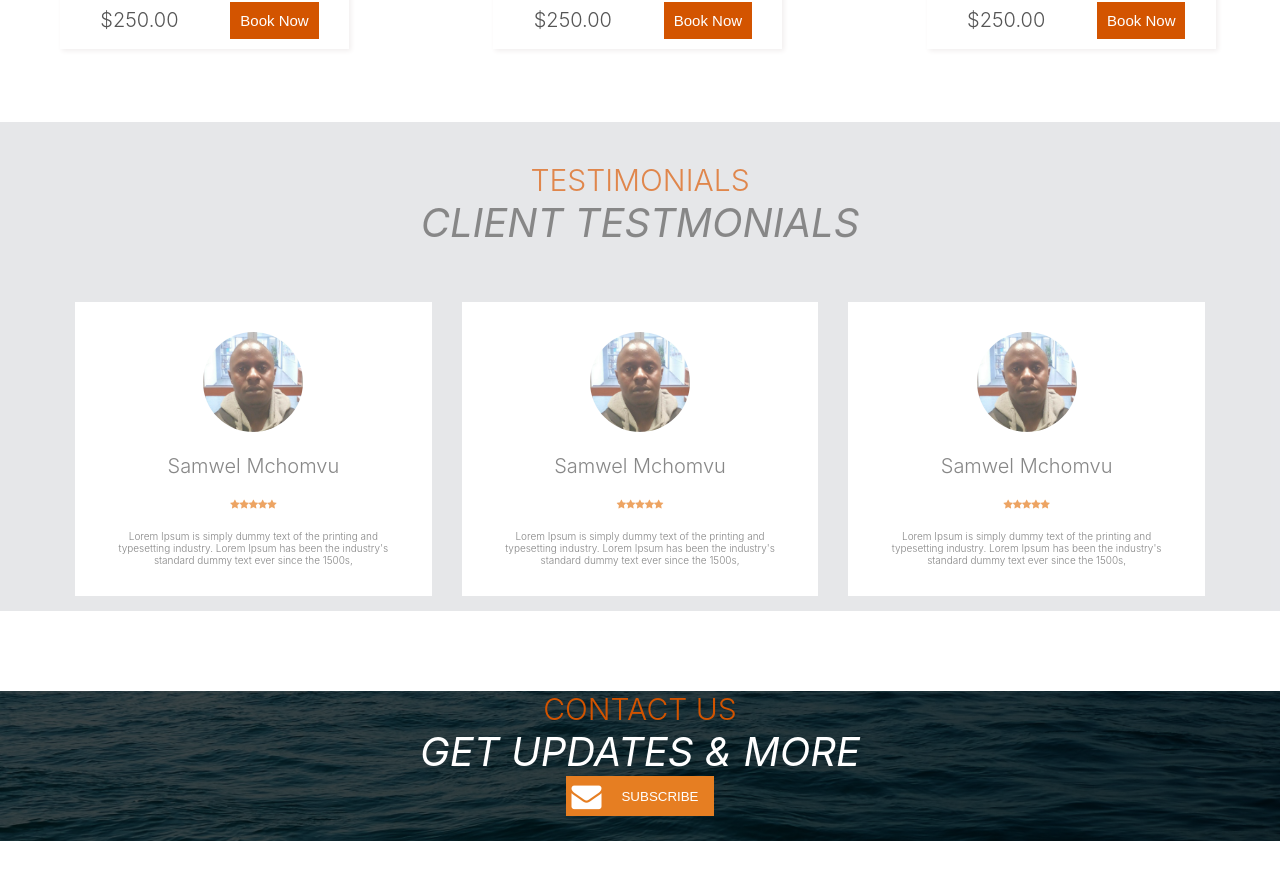
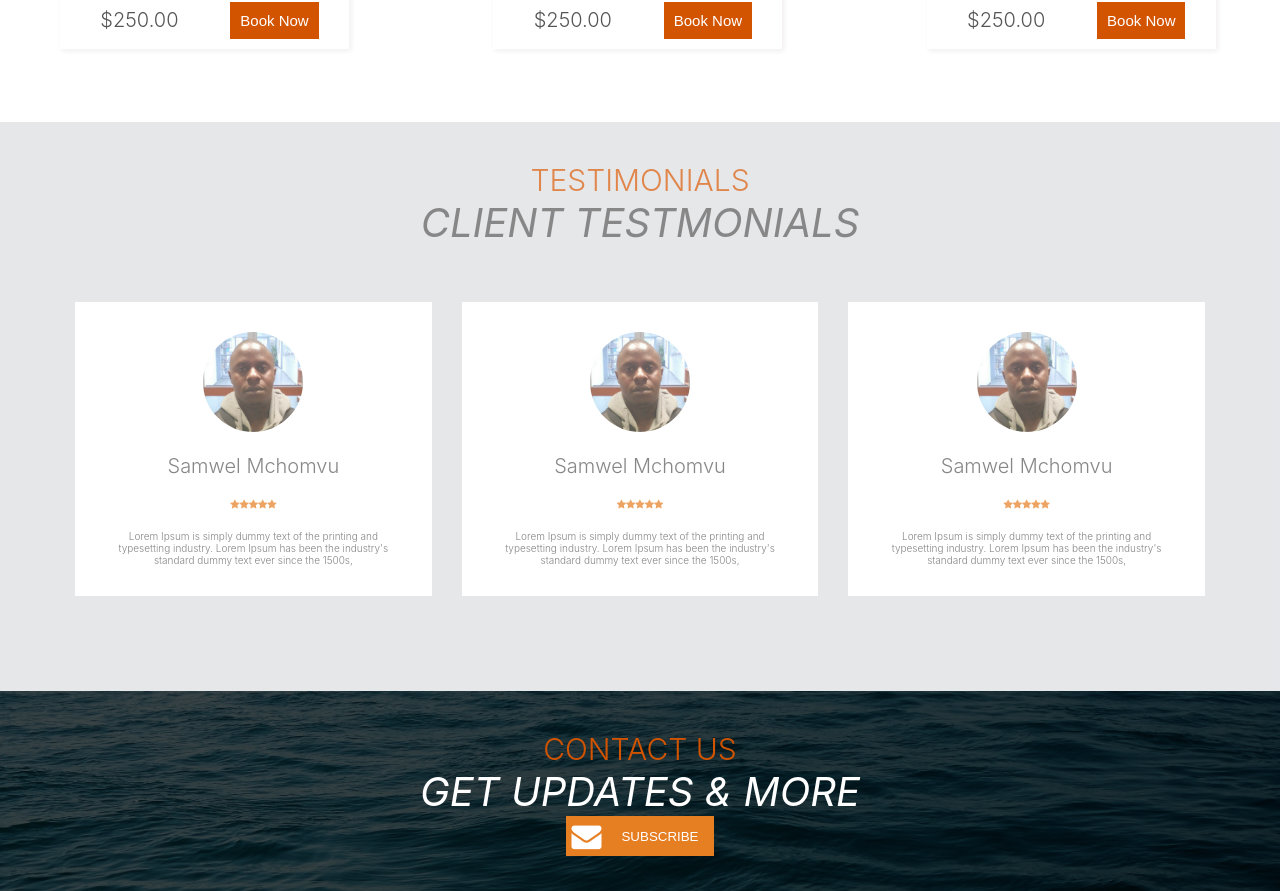
Before and after one commit to mchomvus4/travellers, a React (Create React App) app: page / in a window 1280 px wide. Shown: the part 2478-3369 px from the top of the page. Before the commit the page ends 3319 px from the top, so only its background shows below. Built offline with nearby package versions, Linux system fonts and the light colour scheme.

Commit message:
file updated

```diff
--- a/src/Components/Contacts/Contact.css
+++ b/src/Components/Contacts/Contact.css
@@ -1,8 +1,7 @@
 .contact-section{
-    margin-top: 8rem;
     background: linear-gradient(rgba(0,0,0,0.7),rgba(0,0,0,0.7)), url("../images/sea.jpg");
     background-size: cover;
-    height: 15rem;
+    height: 20rem;
 
 }
 
@@ -10,6 +9,7 @@
     font-size: 3rem;
     text-transform: uppercase;
     color: #d35400;
+    padding-top: 4rem;
 }
 
 .update{
--- a/src/Components/Testimonial/Testimonial.css
+++ b/src/Components/Testimonial/Testimonial.css
@@ -1,6 +1,7 @@
 .testimonial-section{
     background:#dcdde1;
     opacity: 0.7;
+    padding-bottom: 8rem;
 }
 .testimonial{
     font-size: 3rem;
```
